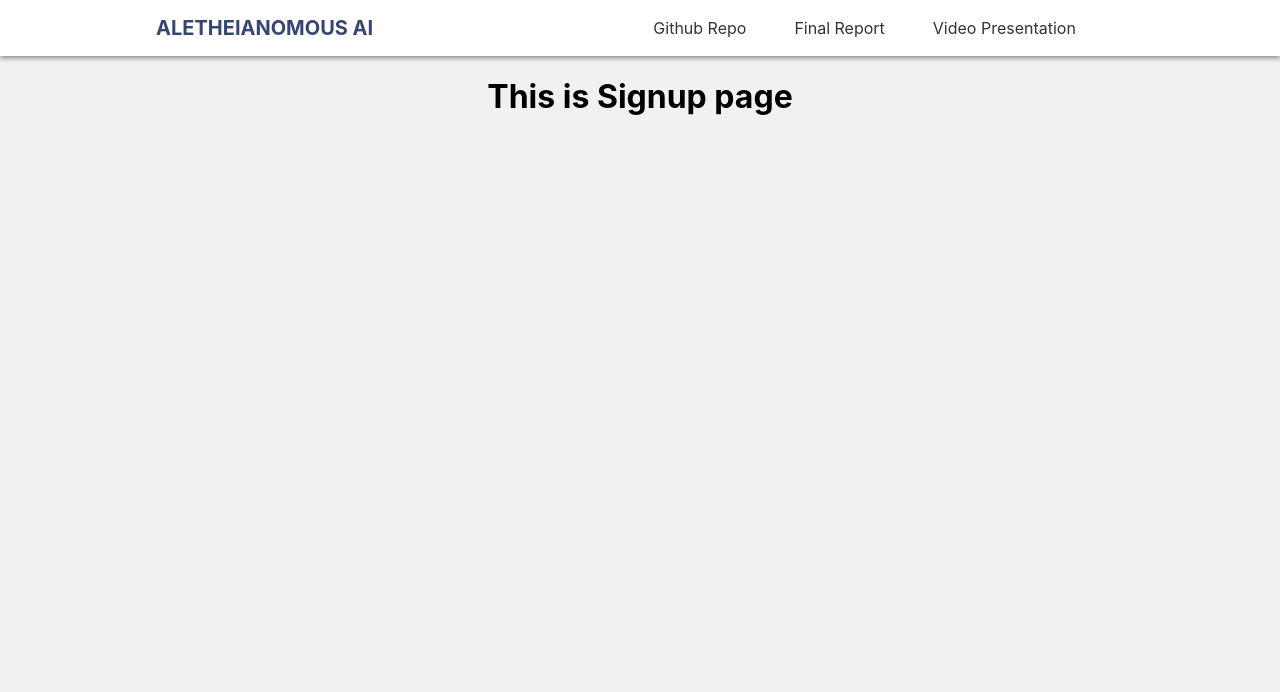
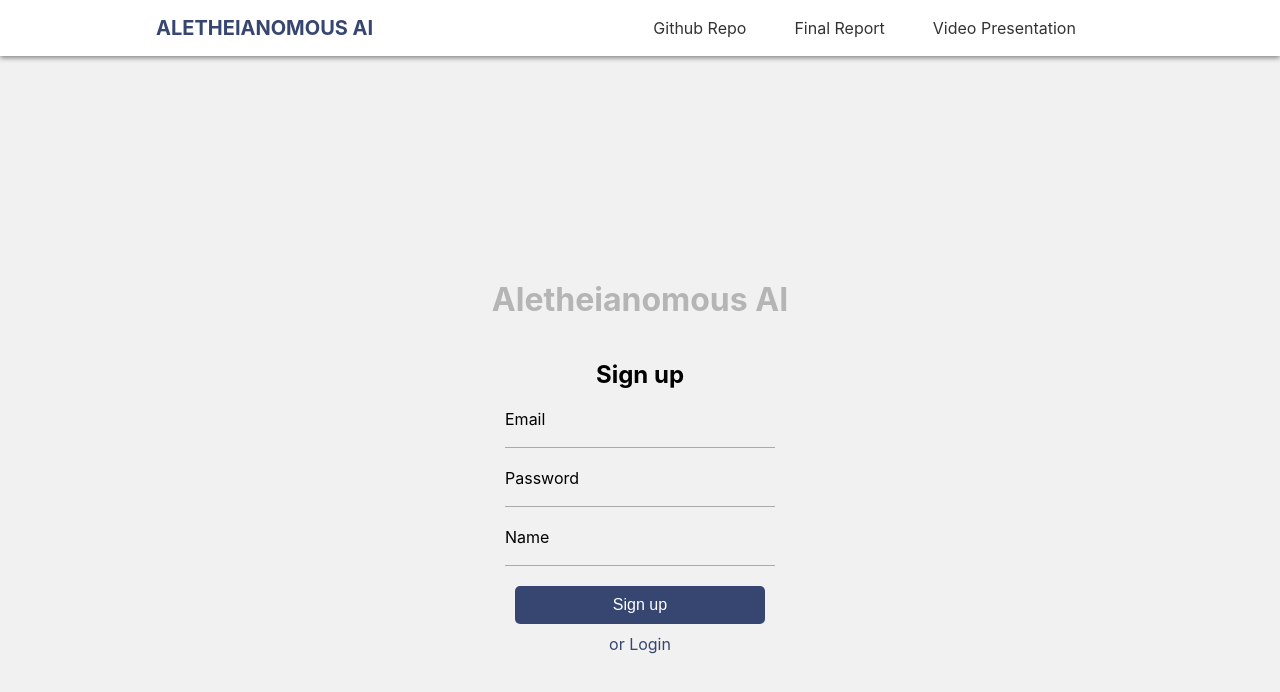
Before and after one commit to Aletheianomous-AI/Chatbot-SP15, a React (Create React App) app: page /signup in a window 1280 px wide. Shown: the top 692 px of the page. Built offline with nearby package versions, Linux system fonts and the light colour scheme.

Commit message:
Create login and Signup page

```diff
--- a/src/components/Login.js
+++ b/src/components/Login.js
@@ -1,9 +1,34 @@
-import React from "react";
+import React, { useState } from 'react';
+import "./styles/Login.css";
 
-const Login = () => {
+
+export const Login = () => {
+  const [email, setEmail] = useState('')
+  const [pass, setPass] = useState('')
+
+  const handleSubmit = (e) => {
+    e.preventDefault();
+    console.log(email);
+  }
+
   return (
-    <div className="login">
-      <h1>This is Login page</h1>
+      <div className="login">
+      <h1>Aletheianomous AI</h1>
+      <h2>Login</h2>
+      <div className="input-box">
+          <span className="icon"></span>
+          <input type="email" required></input>
+          <label>Email</label>
+      </div>
+      <div className="input-box">
+          <span className="icon"></span>
+          <input type="password" required></input>
+          <label>Password</label>
+      </div>
+      <button className="loginButton" type="submit">Login</button>
+      <div className="signup-link">
+          <a href="Signup">or Sign Up</a>
+      </div>
     </div>
   );
 };
--- a/src/components/Signup.js
+++ b/src/components/Signup.js
@@ -1,9 +1,73 @@
-import React from "react";
+import React, { useState } from 'react';
+import './styles/Signup.css';
 
 const Signup = () => {
+  const [formData, setFormData] = useState({
+    email: '',
+    password: '',
+    name: ''
+  });
+
+  const [redirect, setRedirect] = useState(false); // State to manage redirection
+
+  const handleChange = (e) => {
+    setFormData({ ...formData, [e.target.name]: e.target.value });
+  };
+
+  const handleSubmit = async (e) => {
+    e.preventDefault();
+
+    try {
+      // Send sign-up data to backend server using fetch API
+      const response = await fetch('/signup', {
+        method: 'POST',
+        headers: {
+          'Content-Type': 'application/json'
+        },
+        body: JSON.stringify(formData)
+      });
+
+      if (!response.ok) {
+        throw new Error('Failed to sign up');
+      }
+
+      // Set redirect to true after successful sign-up
+      setRedirect(true);
+    } catch (error) {
+      console.error('Error signing up:', error);
+    }
+  };
+
+  // Redirect to login page if redirect state is true
+  if (redirect) {
+    window.location.href = '/login';
+  }
+
   return (
     <div className="signup">
-      <h1>This is Signup page</h1>
+      <h1>Aletheianomous AI</h1>
+      <h2>Sign up</h2>
+      <form onSubmit={handleSubmit}>
+        <div className="input-box">
+          <span className="icon"></span>
+          <input type="email" name="email" value={formData.email} onChange={handleChange} required />
+          <label>Email</label>
+        </div>
+        <div className="input-box">
+          <span className="icon"></span>
+          <input type="password" name="password" value={formData.password} onChange={handleChange} required />
+          <label>Password</label>
+        </div>
+        <div className="input-box">
+          <span className="icon"></span>
+          <input type="text" name="name" value={formData.name} onChange={handleChange} required />
+          <label>Name</label>
+        </div>
+        <button className="signupButton" type="submit">Sign up</button>
+      </form>
+      <div className="login-link">
+        <a href="/login">or Login</a> {/* Link to login page */}
+      </div>
     </div>
   );
 };
--- a/src/components/styles/HomePage.css
+++ b/src/components/styles/HomePage.css
@@ -30,6 +30,10 @@
   margin-top: 2rem;
   margin-left: 2rem;
 }
+.login-button:hover,
+.signup-button:hover {
+  background-color: #364670ab;
+}
 .right{
   width: 60%;
 
--- a/src/components/styles/Login.css
+++ b/src/components/styles/Login.css
@@ -0,0 +1,71 @@
+
+.login {
+    display: flex;
+    flex-direction: column;
+    align-items: center;
+    justify-content: center;
+    height: 100vh;
+  }
+
+  .login h1 {
+    color: #B5B5B5;
+  }
+
+  .input-box {
+    margin-bottom: 20px;
+    position: relative;
+  }
+
+  .input-box input {
+    width: 250px;
+    padding: 10px;
+    font-size: 16px;
+    border: none;
+    border-bottom: 1px solid #aaa;
+    background-color: transparent;
+    outline: none;
+  }
+
+  .input-box label {
+    position: absolute;
+    top: 0;
+    left: 0;
+    pointer-events: none;
+    transition: all 0.3s ease;
+  }
+
+  .input-box input:focus + label,
+  .input-box input:valid + label {
+    top: -20px;
+    font-size: 14px;
+    color: #364670;
+  }
+
+  .loginButton {
+    width: 250px;
+    padding: 10px;
+    font-size: 16px;
+    border: none;
+    border-radius: 5px;
+    background-color: #364670;
+    color: #fff;
+    cursor: pointer;
+    transition: background-color 0.3s ease;
+  }
+
+  .loginButton:hover {
+    background-color: #364670ab;
+  }
+
+  .signup-link {
+    margin-top: 10px;
+  }
+
+  .signup-link a {
+    text-decoration: none;
+    color: #364670;
+  }
+
+  .signup-link a:hover {
+    text-decoration: underline;
+  }
--- a/src/components/styles/Signup.css
+++ b/src/components/styles/Signup.css
@@ -0,0 +1,71 @@
+
+.signup {
+    display: flex;
+    flex-direction: column;
+    align-items: center;
+    justify-content: center;
+    height: 100vh;
+  }
+
+  .signup h1 {
+    color: #B5B5B5;
+  }
+
+  .input-box {
+    margin-bottom: 20px;
+    position: relative;
+  }
+
+  .input-box input {
+    width: 250px;
+    padding: 10px;
+    font-size: 16px;
+    border: none;
+    border-bottom: 1px solid #aaa;
+    background-color: transparent;
+    outline: none;
+  }
+
+  .input-box label {
+    position: absolute;
+    top: 0;
+    left: 0;
+    pointer-events: none;
+    transition: all 0.3s ease;
+  }
+
+  .input-box input:focus + label,
+  .input-box input:valid + label {
+    top: -20px;
+    font-size: 14px;
+    color: #364670;
+  }
+
+  .signupButton {
+    width: 250px;
+    padding: 10px;
+    font-size: 16px;
+    border: none;
+    border-radius: 5px;
+    background-color: #364670;
+    color: #fff;
+    cursor: pointer;
+    transition: background-color 0.3s ease;
+  }
+
+  .loginButton:hover {
+    background-color: #364670ab;
+  }
+
+  .login-link {
+    margin-top: 10px;
+  }
+
+  .login-link a {
+    text-decoration: none;
+    color: #364670;
+  }
+
+  .login-link a:hover {
+    text-decoration: underline;
+  }
```
Also changed, not shown: 1 other file (tests, documents, lock files or other folders).
